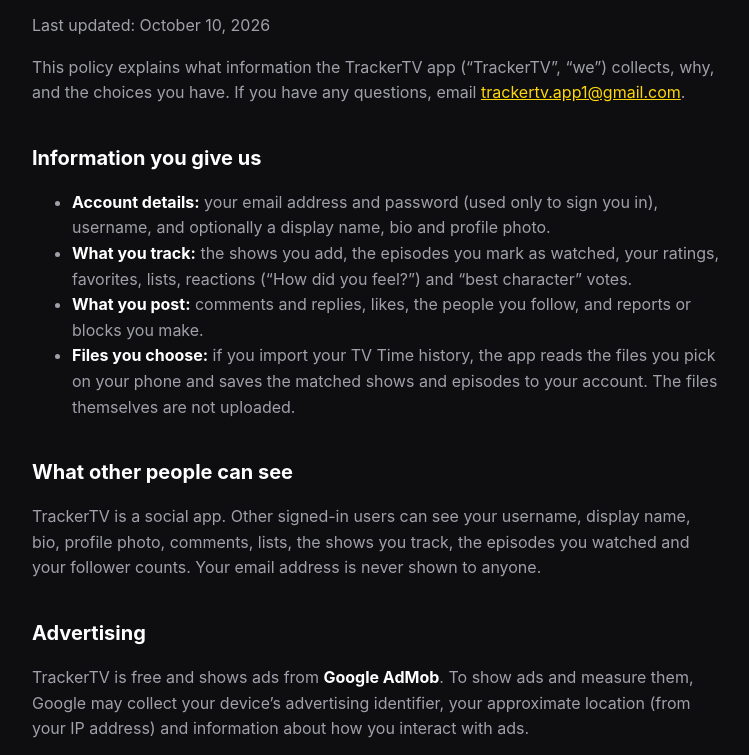
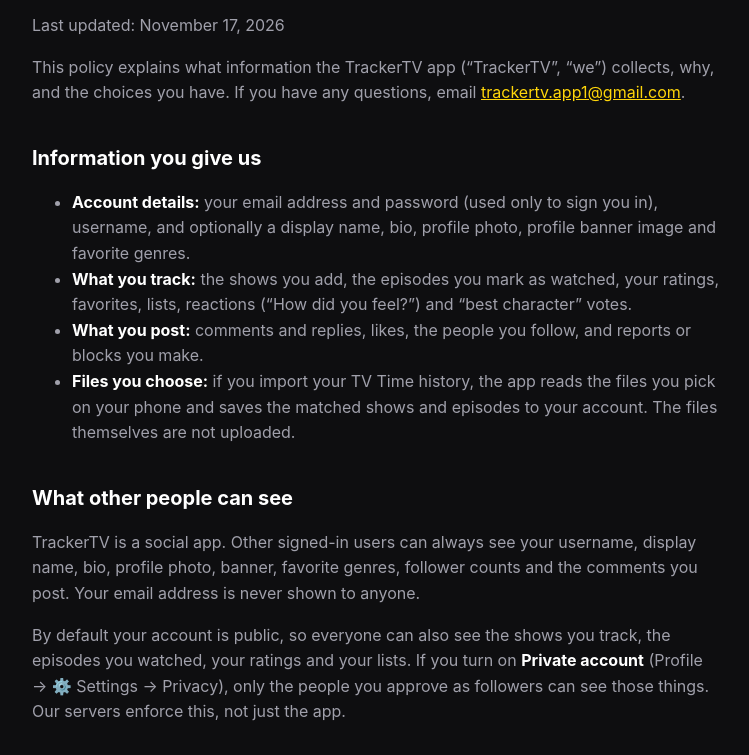
Before and after one commit to 5aledW/5aledW.github.io, a plain HTML site: page privacy.html in a window 1280 px wide. Shown: the part 171-926 px from the top of the page, without its empty margins (264-1013 px from the left). Drawn offline with Linux system fonts and the light colour scheme.

Commit message:
Privacy policy: private accounts, banners, favorite genres
Co-Authored-By: Claude Opus 5.5 <noreply@anthropic.com>

```diff
--- a/privacy.html
+++ b/privacy.html
@@ -14,7 +14,7 @@
       </header>
 
       <h1>Privacy policy</h1>
-      <p>Last updated: October 10, 2026</p>
+      <p>Last updated: November 17, 2026</p>
       <p>
         This policy explains what information the TrackerTV app (“TrackerTV”, “we”) collects, why, and the choices you
         have. If you have any questions, email <a href="mailto:trackertv.app1@gmail.com">trackertv.app1@gmail.com</a>.
@@ -22,7 +22,7 @@
 
       <h2>Information you give us</h2>
       <ul>
-        <li><strong>Account details:</strong> your email address and password (used only to sign you in), username, and optionally a display name, bio and profile photo.</li>
+        <li><strong>Account details:</strong> your email address and password (used only to sign you in), username, and optionally a display name, bio, profile photo, profile banner image and favorite genres.</li>
         <li><strong>What you track:</strong> the shows you add, the episodes you mark as watched, your ratings, favorites, lists, reactions (“How did you feel?”) and “best character” votes.</li>
         <li><strong>What you post:</strong> comments and replies, likes, the people you follow, and reports or blocks you make.</li>
         <li><strong>Files you choose:</strong> if you import your TV Time history, the app reads the files you pick on your phone and saves the matched shows and episodes to your account. The files themselves are not uploaded.</li>
@@ -30,9 +30,14 @@
 
       <h2>What other people can see</h2>
       <p>
-        TrackerTV is a social app. Other signed-in users can see your username, display name, bio, profile photo,
-        comments, lists, the shows you track, the episodes you watched and your follower counts. Your email address
-        is never shown to anyone.
+        TrackerTV is a social app. Other signed-in users can always see your username, display name, bio, profile
+        photo, banner, favorite genres, follower counts and the comments you post. Your email address is never shown
+        to anyone.
+      </p>
+      <p>
+        By default your account is public, so everyone can also see the shows you track, the episodes you watched,
+        your ratings and your lists. If you turn on <strong>Private account</strong> (Profile → ⚙️ Settings → Privacy),
+        only the people you approve as followers can see those things. Our servers enforce this, not just the app.
       </p>
 
       <h2>Advertising</h2>
@@ -72,7 +77,7 @@
       <h2>How long we keep information</h2>
       <p>
         We keep your information while you have an account. When you delete your account, your profile, watch history,
-        lists, comments, likes, follows and profile photo are permanently deleted from our database right away.
+        lists, comments, likes, follows, follow requests, profile photo and banner are permanently deleted from our database right away.
       </p>
 
       <h2>Your choices and rights</h2>
```
